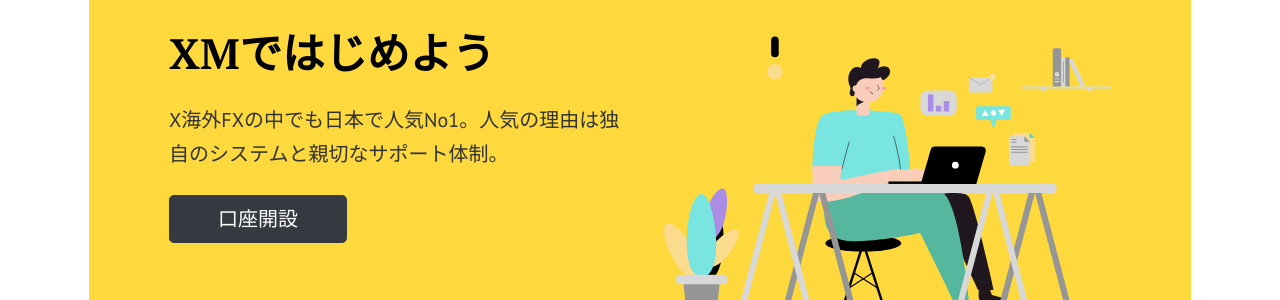
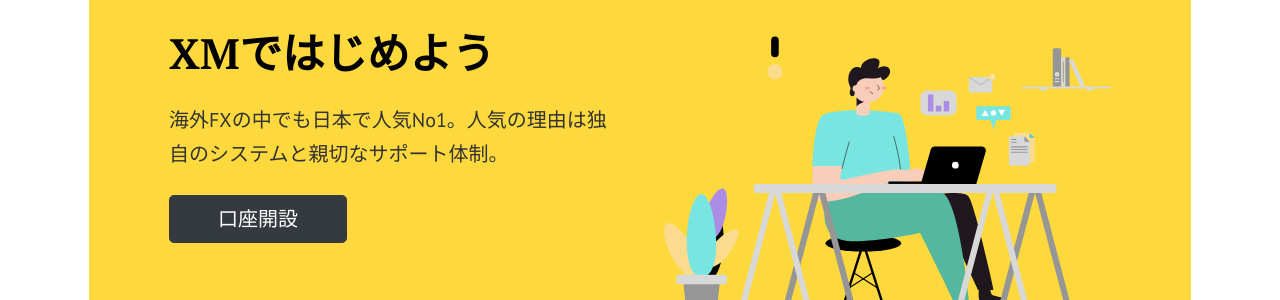
Before and after one commit to gnidart-mx/gnidart-mx.github.io, a Jekyll site: the page built from index.html, in a window 1280 px wide and 900 px high. Shown: the part 239-539 px from the top of the window. Built offline with Jekyll 4.4.1, drawn with Linux system fonts in a browser that asks for light colours; the list of posts is cut into pages by our own code; comment, search, counter and statistics services are not loaded.

Commit message:
title-change4

```diff
--- a/index.html
+++ b/index.html
@@ -11,7 +11,7 @@
   <div class="row align-items-center justify-content-between">
     <div class="col-md-6">
       <h1 class="font-weight-bold mb-4 serif-font">XMではじめよう</h1>
-      <p class="lead mb-4">X海外FXの中でも日本で人気No1。人気の理由は独自のシステムと親切なサポート体制。</p>
+      <p class="lead mb-4">海外FXの中でも日本で人気No1。人気の理由は独自のシステムと親切なサポート体制。</p>
       <a href="https://clicks.affstrack.com/c?c=550036&l=ja&p=1" class="btn btn-dark text-white px-5 btn-lg">口座開設</a>
     </div>
     <div class="col-md-6 text-right pl-0 pl-lg-4">
```
